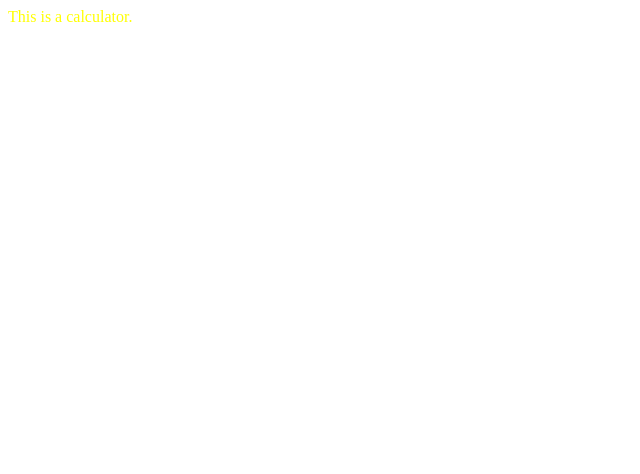
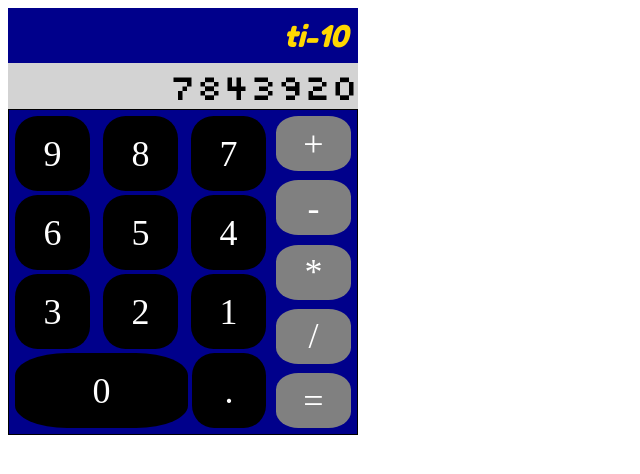
Before and after one commit to moonie1077/calculator, a plain HTML site: page index.html in a window 1280 px wide. Shown: the whole page, without its empty margins (0-640 px from the left). Drawn offline with Linux system fonts and the light colour scheme; a web font is replaced by a local one.

Commit message:
HTML and CSS fleshed out, click highlight functions completed.

```diff
--- a/index.html
+++ b/index.html
@@ -5,8 +5,40 @@
     <title>Odin Calculator</title>
     <script defer src="script.js"></script>
     <link rel="stylesheet" href="style.css"></link>
+        <link rel="stylesheet"
+          href="https://fonts.googleapis.com/css2?family=Fredoka+One&family=Silkscreen&family=Zen+Dots">
 </head>
 <body>
-This is a calculator.
+
+<div class="calculator">
+    <div class="header">ti-10</div>
+  <div class="display">7843920</div>
+  <div class="buttons">
+      <div class="numbers">
+        <div class="number clickable" data-key="9">9</div>
+        <div class="number clickable" data-key="8">8</div>
+        <div class="number clickable" data-key="7">7</div>
+        <div class="number clickable" data-key="6">6</div>
+        <div class="number clickable" data-key="5">5</div>
+        <div class="number clickable" data-key="4">4</div>
+        <div class="number clickable" data-key="3">3</div>
+        <div class="number clickable" data-key="2">2</div>
+        <div class="number clickable" data-key="1">1</div>
+          <div class="bottom">
+              <div class="number zero clickable" data-key="0">0</div>
+              <div class="number clickable" data-key=".">.</div>
+          </div>
+      </div>
+
+      <div class="operands">
+          <div class="operand clickable" data-key="+">+</div>
+          <div class="operand clickable" data-key="-">-</div>
+          <div class="operand clickable" data-key="*">*</div>
+          <div class="operand clickable" data-key="/">/</div>
+          <div class="operand clickable" data-key="=">=</div>
+      </div>
+  </div>
+
+</div>
 </body>
 </html>
--- a/script.js
+++ b/script.js
@@ -1 +1,45 @@
-console.log("Hello world!")
+function add(a,b) {return a + b};
+
+function subtract(a, b) {return a-b};
+
+function multiply(a,b) {return a*b}
+
+function divide(a,b) {
+  let result = a/b;
+  return (String(result).indexOf('.') === -1
+  ? result
+  : +parseFloat(result.toFixed(8-String(result).indexOf('.')))
+   );
+//The return is to allow for truncation of a long decimal
+}
+
+function operate(a,b,operator) {
+  switch(operator) {
+    case "+": return add(a,b); break;
+    case '-': return subtract(a,b); break;
+    case '*': return multiply(a,b); break;
+    case '/': return divide(a,b); break;
+  }
+}
+
+function highlightButton(e) {
+console.log(e);
+console.log(e.target.dataset.key);
+const key=document.querySelector(`.clickable[data-key="${e.target.dataset.key}"]`);
+console.log(key)
+key.classList.add('highlight');
+}
+
+
+//const key = document.querySelector('.key[data-key="$e.')}
+function highlightButtonRemove(e){
+const key=document.querySelector(`.clickable[data-key="${e.target.dataset.key}"]`);
+key.classList.remove('highlight');
+}
+
+
+const keys = document.querySelectorAll('.number, .operand');
+keys.forEach(key => { key.addEventListener('mouseup', highlightButtonRemove);
+                      key.addEventListener('mousedown', highlightButton);
+                     }
+             )
--- a/style.css
+++ b/style.css
@@ -1,3 +1,93 @@
 body {
-color: yellow;
+display: flex;
+justify-content: center;
+flex-direction: column;
 }
+
+.header {
+display: flex;
+flex-direction: column;
+width: auto;
+height: 55px;
+background: darkblue;
+justify-content: center;
+font-family: "Fredoka One";
+color: gold;
+font-style: italic;
+font-weight: 500;
+text-align: end;
+padding-right: 10px;
+font-size: 30px;
+}
+.calculator{
+display: flex;
+flex-direction: column;
+width: 350px;
+background: darkblue;
+}
+.display{
+display: flex;
+font-family:"SilkScreen";
+font-size: 36px;
+justify-content: right;
+background: lightgrey;
+}
+.buttons{
+display: flex;
+flex-direction: row;
+border: 1px solid black;
+justify-content: space-between;
+font-family: "Zen Dots";
+font-size: 36px;
+padding: 4px;
+color: white;
+}
+
+.numbers{
+display: flex;
+flex-flow: row wrap;
+width: 75%;
+text-align: center;
+justify-content: space-between;
+}
+
+.number{
+display: flex;
+width: 75px;
+height: 75px;
+margin: 2px;
+border-radius: 30%;
+justify-content: center;
+align-items: center;
+background: black;
+}
+
+.bottom{
+display: flex;
+width: 100%;
+}
+
+.zero{width: 175px;}
+
+.operands{
+font-family: "Zen Dots";
+display: flex;
+flex-direction: column;
+justify-content: space-between;
+}
+
+.operand{
+display: flex;
+width: 75px;
+height: 55px;
+margin: 2px;
+border-radius: 30%;
+justify-content: center;
+align-items: center;
+background: grey;
+}
+
+.highlight{
+background:yellow;
+color: black;
+}
```
